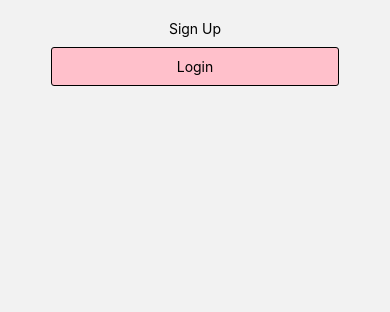
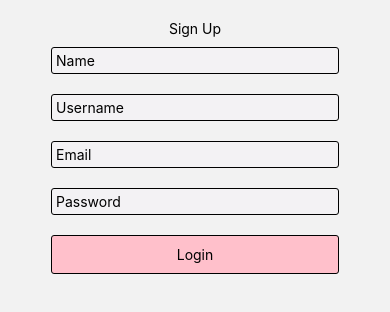
Before and after one commit to MichaelYang120/mobilechat, a React Native app: screen /Signup in a window 390 px wide. Shown: the top 312 px of the page. Built offline with nearby package versions, Linux system fonts and the light colour scheme.

Commit message:
added state functionality to Signup.tsx

```diff
--- a/src/Screen/Signup.tsx
+++ b/src/Screen/Signup.tsx
@@ -1,12 +1,16 @@
 import { useNavigation } from '@react-navigation/native';
-import React from 'react'
-import { Text, View, Pressable, StyleSheet, ScrollView } from 'react-native'
+import React, { useState } from 'react'
+import { Text, TextInput, View, Pressable, StyleSheet, ScrollView } from 'react-native'
 
 export default function Signup () {
 	const navigation:any = useNavigation();
+	const [email, setEmail] = useState("");
+	const [name, setName] = useState("");
+	const [password, setPassword] = useState("");
+	const [username, setUsername] = useState("");
 
 	const loginPress = () => {
-        navigation.navigate("Login")
+		navigation.navigate("Login")
 	}
 
 	const styles = StyleSheet.create({
@@ -48,6 +52,31 @@ export default function Signup () {
 					<Text>
 						Sign Up
 					</Text>
+					<TextInput
+						style={styles.textInputStyles}
+						placeholder='Name'
+						onChangeText={setName}
+						value={name}
+					/>
+					<TextInput
+						style={styles.textInputStyles}
+						placeholder='Username'
+						onChangeText={setUsername}
+						value={username}
+					/>
+					 <TextInput
+						style={styles.textInputStyles}
+						placeholder='Email'
+						onChangeText={setEmail}
+						value={email}
+					/>
+					<TextInput
+						style={styles.textInputStyles}
+						placeholder='Password'
+						onChangeText={setPassword}
+						value={password}
+					/>
+
 					<Pressable
 						style={styles.button}
 						onPress={loginPress}
```
